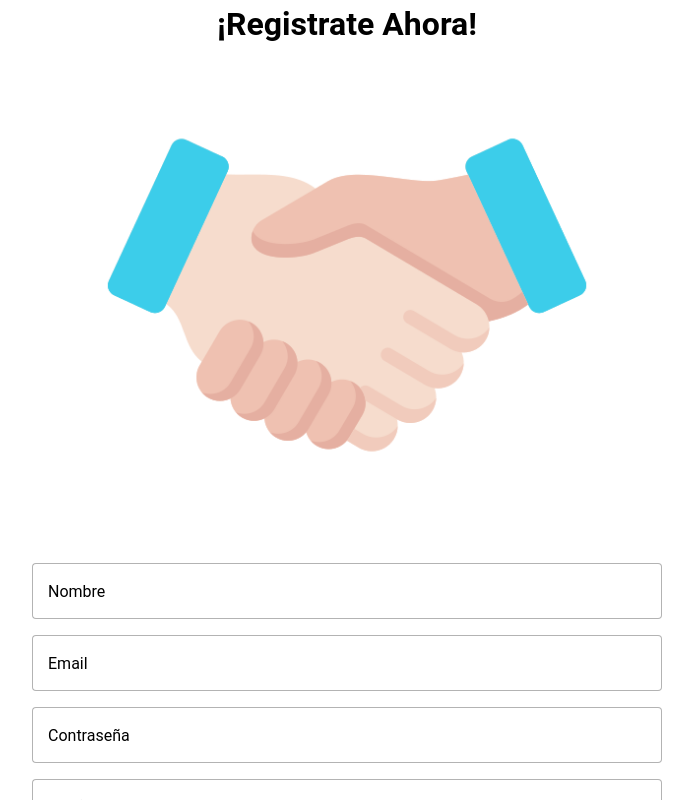
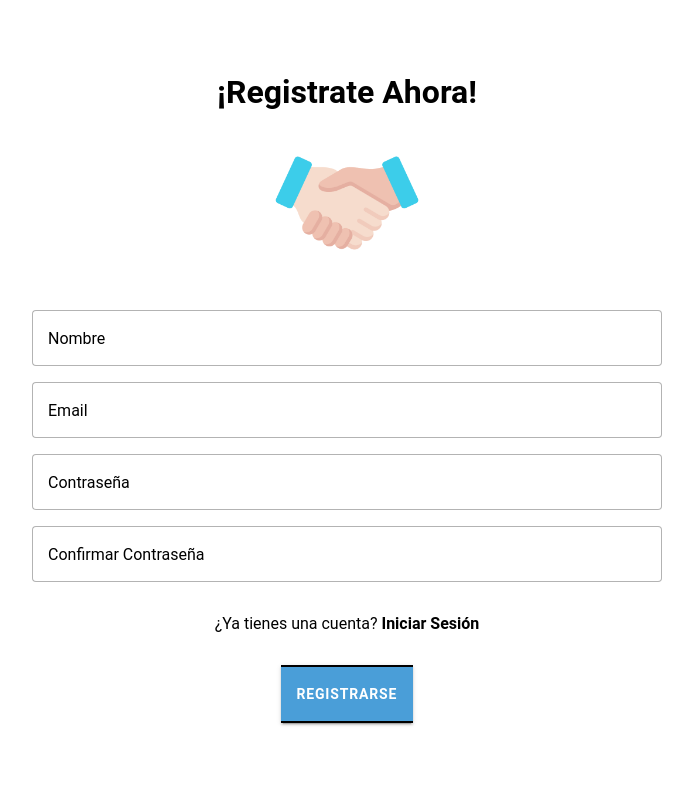
Before and after one commit to Gael-RojRa/bolsa-trabajo, a React (Vite) app in the folder frontend/: page /register in a window 1280 px wide. Shown: the whole page, without its empty margins (293-986 px from the left). Built offline with nearby package versions, Linux system fonts and the light colour scheme.

Commit message:
Actualiza estilos de imagen en las páginas de inicio de sesión y registro, y ajusta el ancho de las imágenes.

```diff
--- a/frontend/src/pages/Home.css
+++ b/frontend/src/pages/Home.css
@@ -13,7 +13,7 @@ ion-col {
 ion-col img {
      display: block;
      margin: 0;
-     width: 80%;
+     width: 50%;
 }
 
 ion-col h1 {
--- a/frontend/src/pages/LoginPage.css
+++ b/frontend/src/pages/LoginPage.css
@@ -21,7 +21,7 @@ ion-col h2 {
 }
 
 /* Imagen */
-ion-col img {
+ion-col .login-image {
      display: block;
      margin: 1rem auto;
      width: 150px;
--- a/frontend/src/pages/LoginPage.tsx
+++ b/frontend/src/pages/LoginPage.tsx
@@ -33,7 +33,7 @@ const LoginPage: React.FC = () => {
             <IonCol sizeLg="6" sizeMd="8" sizeXs="12">
               <h2>¡Bienvenido de Vuelta!</h2>
               {errorMessage && <IonText color="danger">{errorMessage}</IonText>}
-              <img src={HandFiveImg} alt="Welcome" />
+              <img className='login-image' src={HandFiveImg} alt="Welcome" />
               <IonInput
                 label="Email"
                 labelPlacement="floating"
--- a/frontend/src/pages/RegisterPage.css
+++ b/frontend/src/pages/RegisterPage.css
@@ -21,7 +21,7 @@ ion-col h2 {
 }
 
 /* Imagen */
-ion-col img {
+ion-col .register-image {
      display: block;
      margin: 1rem auto;
      width: 150px;
--- a/frontend/src/pages/RegisterPage.tsx
+++ b/frontend/src/pages/RegisterPage.tsx
@@ -36,7 +36,7 @@ const LoginPage: React.FC = () => {
             <IonCol sizeLg="6" sizeMd="8" sizeXs="12">
               <h2>¡Registrate Ahora!</h2>
               {errorMessage && <IonText color="danger">{errorMessage}</IonText>}
-              <img src={HandShakeImg} alt="Welcome" />
+              <img className='register-image' src={HandShakeImg} alt="Welcome" />
               <IonInput
                 label="Nombre"
                 labelPlacement="floating"
@@ -70,7 +70,7 @@ const LoginPage: React.FC = () => {
                 fill="outline"
                 type="password"
                 placeholder="Contraseña"
-                value={password}
+                value={password_confirmation}
                 onIonChange={(e) => setPasswordConfirmation(e.detail.value!)}
               ></IonInput>
               <IonText onClick={() => history.push('/login')}>
```
